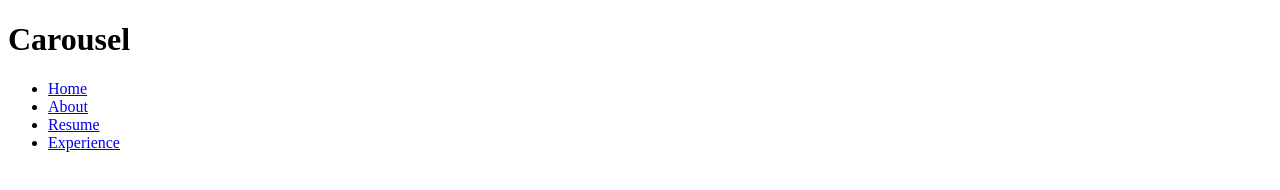
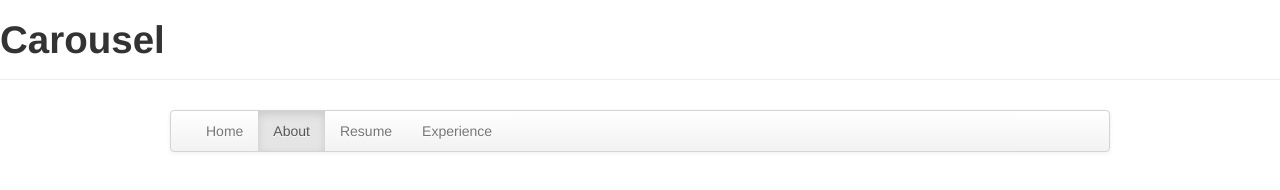
Before and after one commit to DanajaeBallard/Carousel, a plain HTML site: page index.html in a window 1280 px wide. Drawn offline with Linux system fonts and the light colour scheme.

Commit message:
Update index.html

```diff
--- a/index.html
+++ b/index.html
@@ -6,7 +6,7 @@
 
     <title>Carousel</title>
 
-    <link rel="stylesheet" type="text/css" href="style.css">
+    <link rel="stylesheet" type="text/css" href="bootstrap.css">
 
     </head>
 
```
